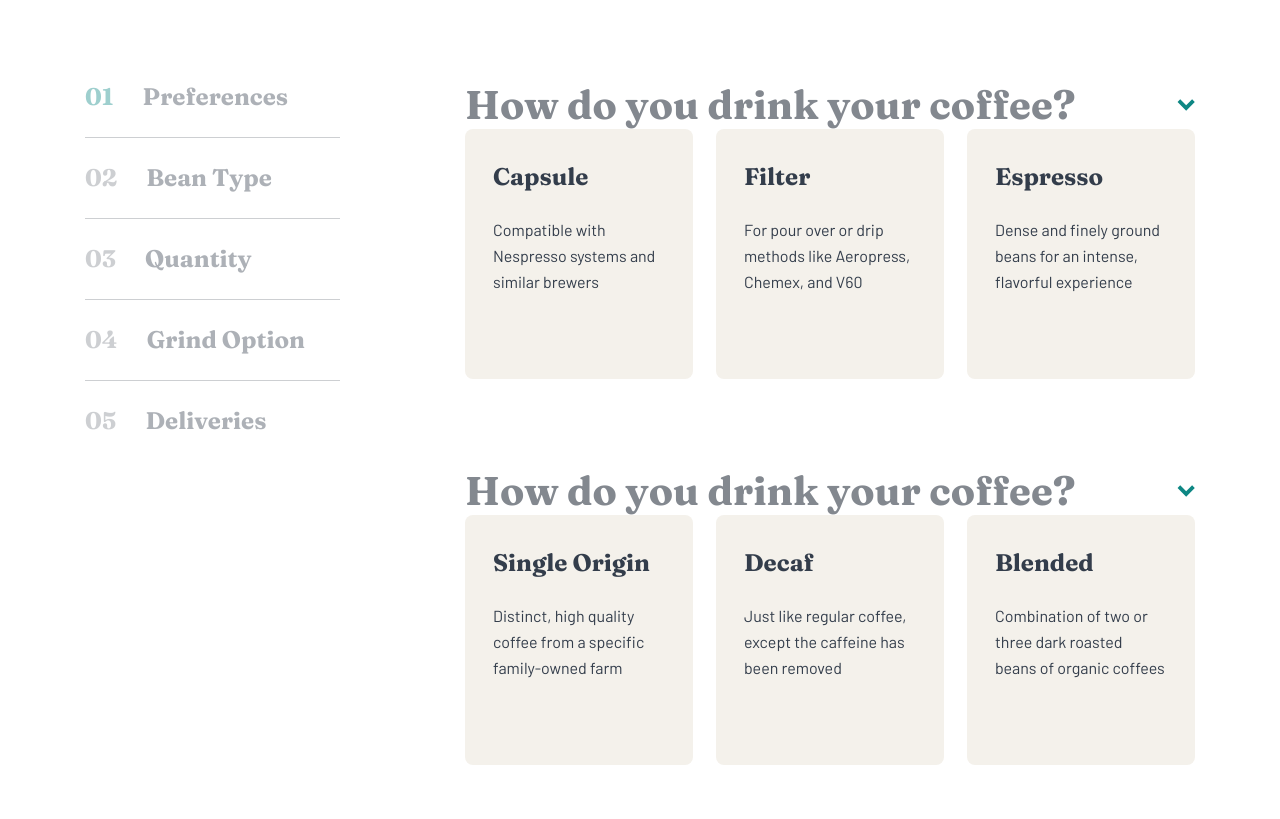
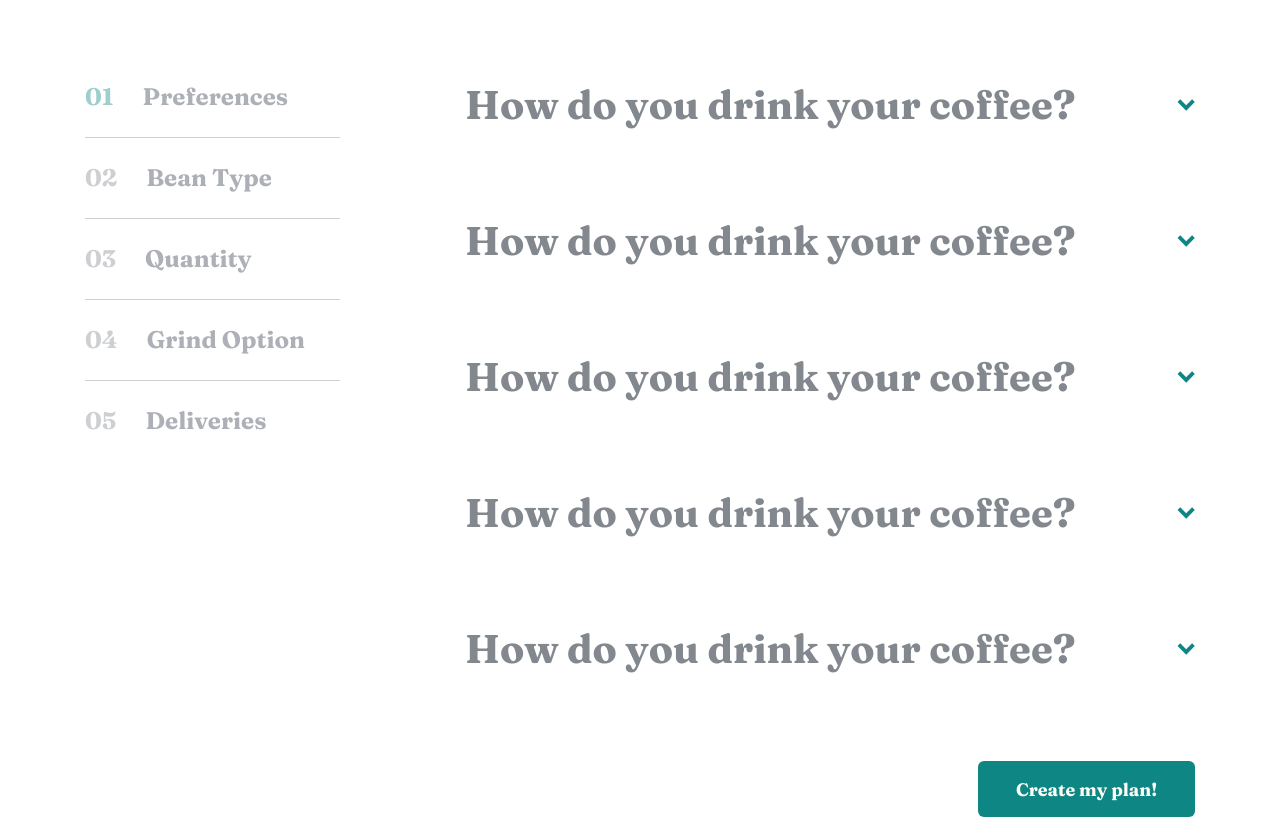
Before and after one commit to DanoBroz/coffeeroasters-subscription, a Next.js app: page /create in a window 1280 px wide. Shown: the part 1440-2259 px from the top of the page. Built offline with nearby package versions, Linux system fonts and the light colour scheme.

Commit message:
add option button with scrollHeight change

```diff
--- a/components/OptionsSelect.tsx
+++ b/components/OptionsSelect.tsx
@@ -1,5 +1,6 @@
 import classnames from 'classnames'
-import { Dispatch, SetStateAction, MouseEvent } from 'react'
+import { Dispatch, SetStateAction, MouseEvent, useRef } from 'react'
+import { useOpen } from '../hooks'
 
 type Option = string | undefined
 type SetOption = Dispatch<SetStateAction<Option>>
@@ -16,21 +17,45 @@ interface OptionsSelectProps {
 }
 
 export function OptionsSelect({ select, setSelect, data }: OptionsSelectProps) {
+    const { openState: optionsOpen, setOpenState: setOptionsOpen } = useOpen()
+
+    const optionRef = useRef<HTMLDivElement>(null)
+    const optionScrollHeight = `${optionRef.current?.scrollHeight}px`
+
     const handleOptionChange = (e: MouseEvent, value: string, setFunction: SetOption) => {
         e.preventDefault()
         setFunction(value)
     }
 
+    const handleOptionView = (e: MouseEvent<HTMLButtonElement>) => {
+        e.preventDefault()
+        setOptionsOpen((prevState) => !prevState)
+    }
+
     return (
         <div>
-            <button className='flex w-full items-center justify-between font-fraunces text-[2.5rem] font-bold leading-[3rem] text-Grey transition-colors hover:text-darkGreyBlue'>
+            <button
+                onClick={handleOptionView}
+                className='flex w-full items-center justify-between font-fraunces text-[2.5rem] font-bold leading-[3rem] text-Grey transition-colors hover:text-darkGreyBlue'
+            >
                 <span className='inline-block'>How do you drink your coffee?</span>
                 <span
                     style={{ backgroundImage: `url('/assets/plan/desktop/icon-arrow.svg')` }}
-                    className='inline-block h-[11.92px] w-[18.19px] bg-cover bg-center bg-no-repeat'
+                    className={classnames(
+                        'inline-block h-[11.92px] w-[18.19px] bg-cover bg-center bg-no-repeat transition-transform',
+                        {
+                            'rotate-180': optionsOpen,
+                        }
+                    )}
                 ></span>
             </button>
-            <div className='grid grid-cols-3 gap-x-[23px]'>
+            <div
+                ref={optionRef}
+                className={classnames('accordion-options grid grid-cols-3 gap-x-[23px]', {
+                    'max-h-0 overflow-hidden': !optionsOpen,
+                    [`max-h-[${optionScrollHeight}]`]: optionsOpen,
+                })}
+            >
                 {data.map((item, index) => (
                     <button
                         key={`${item.heading}-${index}`}
```
